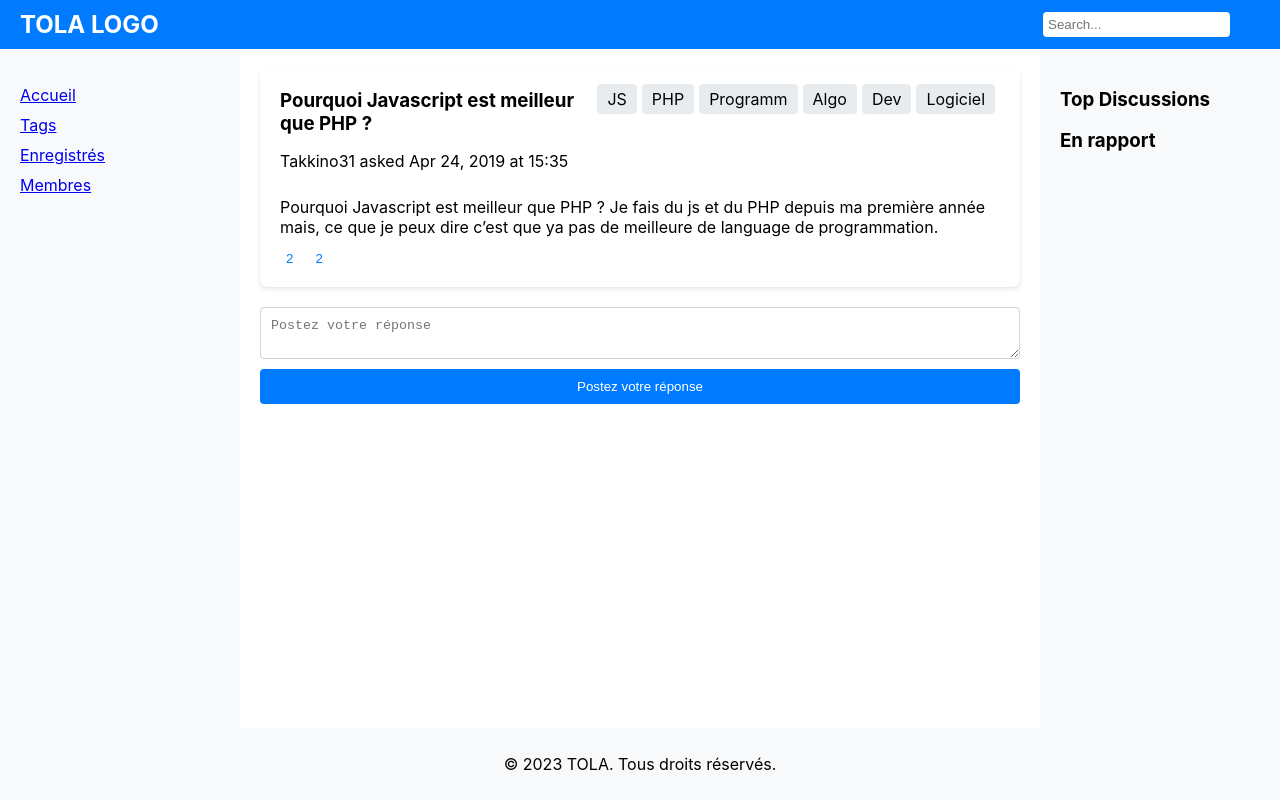
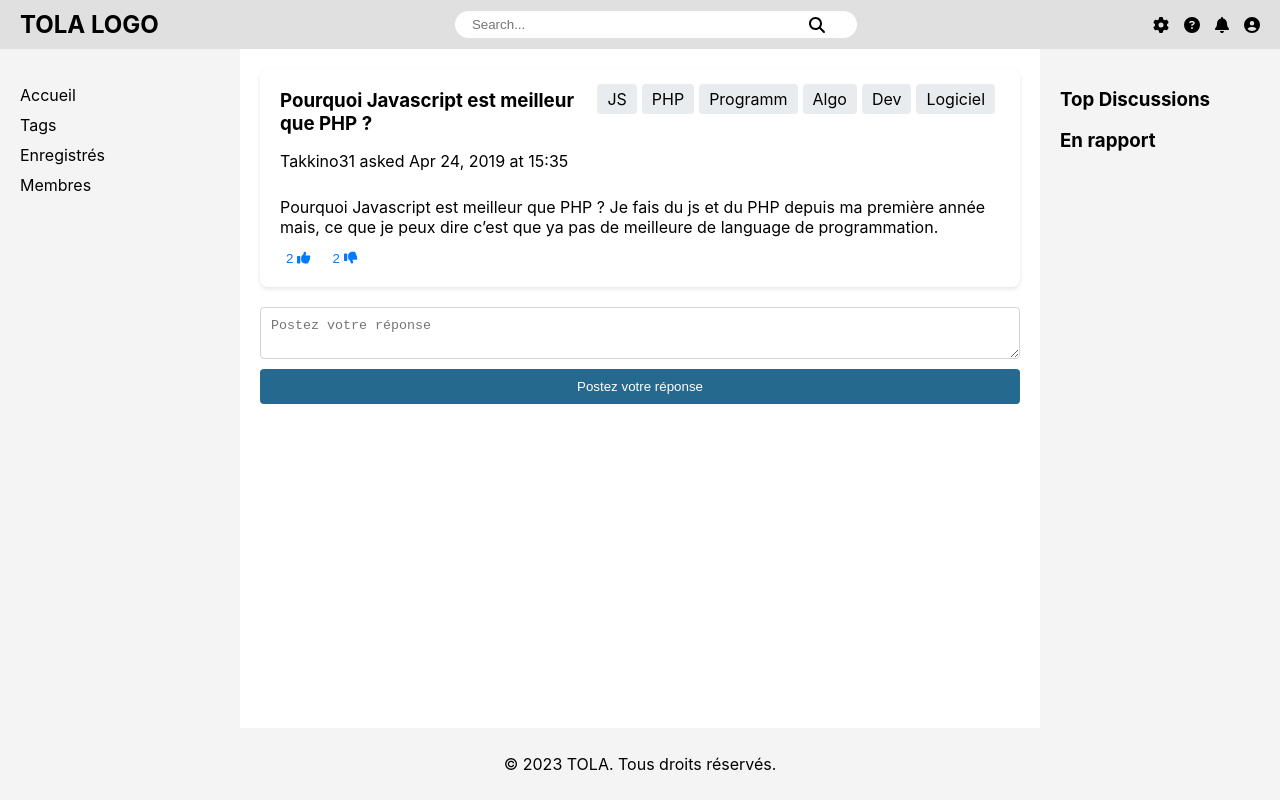
Before and after one commit to Takkino31/tola-front, a Next.js app: page /home in a window 1280 px wide. Built offline with nearby package versions, Linux system fonts and the light colour scheme.

Commit message:
Configuration Icones FOnt Awesome Done

```diff
--- a/package.json
+++ b/package.json
@@ -6,6 +6,9 @@
     "start": "next start"
   },
   "dependencies": {
+    "@fortawesome/fontawesome-svg-core": "^6.6.0",
+    "@fortawesome/free-solid-svg-icons": "^6.6.0",
+    "@fortawesome/react-fontawesome": "^0.2.2",
     "axios": "^1.7.2",
     "next": "latest",
     "react": "18.2.0",
--- /dev/null
+++ b/src/lib/fontawesome.js
@@ -0,0 +1,5 @@
+// lib/fontawesome.js
+import { library } from '@fortawesome/fontawesome-svg-core';
+import { fas } from '@fortawesome/free-solid-svg-icons';
+
+library.add(fas);
--- a/src/pages/_app.js
+++ b/src/pages/_app.js
@@ -1,4 +1,5 @@
 import '../../styles/global.css';
+import '../lib/fontawesome';
 
 function MyApp({ Component, pageProps }) {
   return <Component {...pageProps} />;
--- a/src/pages/home.js
+++ b/src/pages/home.js
@@ -1,6 +1,8 @@
+// pages/home.js
 import React from 'react';
 import Link from 'next/link';
-import styles from '../../styles/Home.module.css'; // Assurez-vous que ce fichier existe
+import { FontAwesomeIcon } from '@fortawesome/react-fontawesome';
+import styles from '../../styles/Home.module.css';
 
 const Home = () => {
   return (
@@ -9,13 +11,16 @@ const Home = () => {
         <div className={styles.logo}>
           <span>TOLA LOGO</span>
         </div>
-        <nav className={styles.nav}>
+        <div className={styles.searchContainer}>
           <input type="text" placeholder="Search..." className={styles.searchBar} />
-          <div className={styles.icons}>
-            <i className="fas fa-bell"></i>
-            <i className="fas fa-user-circle"></i>
-          </div>
-        </nav>
+          <FontAwesomeIcon icon="search" />
+        </div>
+        <div className={styles.icons}>
+          <FontAwesomeIcon icon="cog" />
+          <FontAwesomeIcon icon="question-circle" />
+          <FontAwesomeIcon icon="bell" />
+          <FontAwesomeIcon icon="user-circle" />
+        </div>
       </header>
       <div className={styles.main}>
         <aside className={styles.sidebarLeft}>
@@ -46,8 +51,8 @@ const Home = () => {
               <p>Pourquoi Javascript est meilleur que PHP ? Je fais du js et du PHP depuis ma première année mais, ce que je peux dire c’est que ya pas de meilleure de language de programmation.</p>
             </div>
             <div className={styles.postActions}>
-              <button>2 <i className="fas fa-thumbs-up"></i></button>
-              <button>2 <i className="fas fa-thumbs-down"></i></button>
+              <button>2 <FontAwesomeIcon icon="thumbs-up" /></button>
+              <button>2 <FontAwesomeIcon icon="thumbs-down" /></button>
             </div>
           </div>
           <form className={styles.replyForm}>
--- a/styles/Home.module.css
+++ b/styles/Home.module.css
@@ -11,8 +11,8 @@
   justify-content: space-between;
   align-items: center;
   padding: 10px 20px;
-  background-color: #007bff;
-  color: white;
+  background-color: #E0E0E0;
+  color: black;
 }
 
 .logo {
@@ -20,21 +20,28 @@
   font-weight: bold;
 }
 
-.nav {
+.searchContainer {
   display: flex;
   align-items: center;
+  background-color: white;
+  border-radius: 25px;
+  padding: 5px 15px;
+  width: 30%;
 }
 
 .searchBar {
-  padding: 5px;
-  margin-right: 15px;
-  border-radius: 4px;
   border: none;
+  outline: none;
+  width: 90%;
 }
 
 .icons {
   display: flex;
   gap: 15px;
+}
+
+.icons .fa-icon {
+  color: #26698F;
 }
 
 .main {
@@ -44,7 +51,7 @@
 
 .sidebarLeft, .sidebarRight {
   width: 200px;
-  background-color: #f8f9fa;
+  background-color: #F4F4F4;
   padding: 20px;
 }
 
@@ -55,6 +62,11 @@
 
 .sidebarLeft li, .sidebarRight li {
   margin-bottom: 10px;
+}
+
+.sidebarLeft li a, .sidebarRight li a {
+  text-decoration: none;
+  color: #000;
 }
 
 .content {
@@ -114,7 +126,7 @@
   padding: 10px;
   border: none;
   border-radius: 4px;
-  background-color: #007bff;
+  background-color: #26698F;
   color: white;
   cursor: pointer;
 }
@@ -122,5 +134,5 @@
 .footer {
   text-align: center;
   padding: 10px;
-  background-color: #f8f9fa;
+  background-color: #F4F4F4;
 }
```
Also changed, not shown: 1 other file (tests, documents, lock files or other folders).
